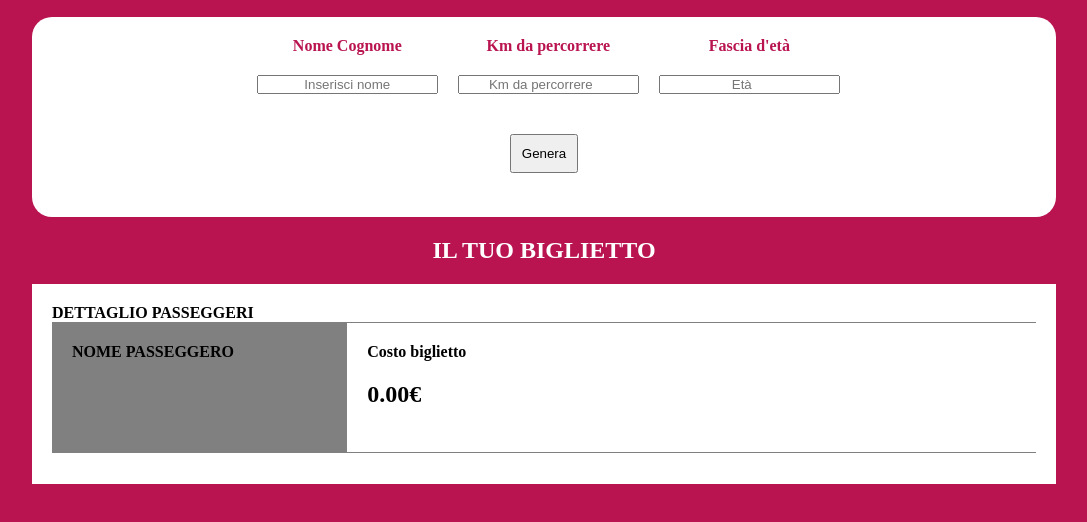
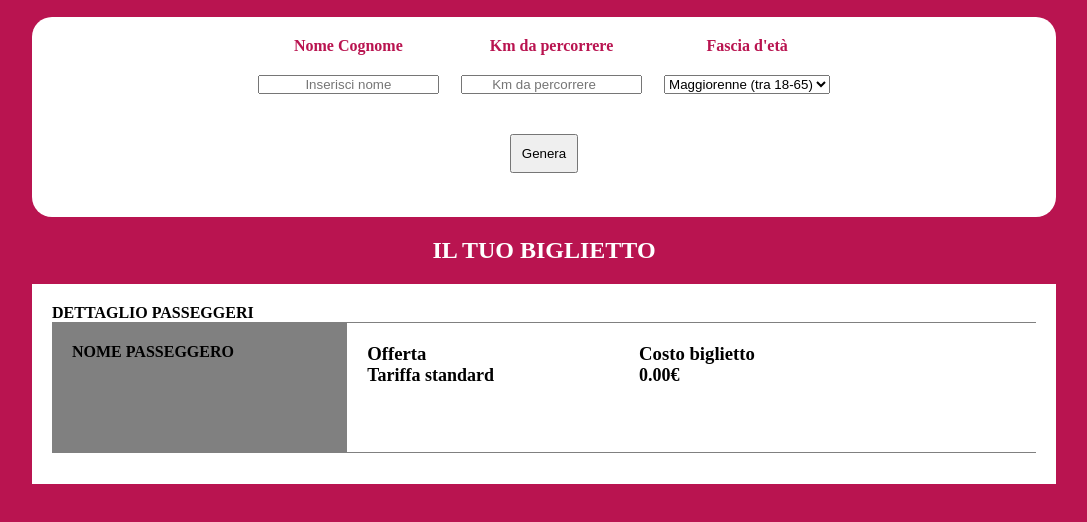
Before and after one commit to fabiodigiacomopepe/js-biglietto-treno-form, a plain HTML site: page index.html in a window 1280 px wide. Both pictures are taken after a click on the button "Genera". Shown: the part 60-582 px from the top of the page, without its empty margins (96-1183 px from the left). Drawn offline with Linux system fonts and the light colour scheme.

Commit message:
Convert userEta input in dropdown menu with option

```diff
--- a/css/style.css
+++ b/css/style.css
@@ -52,6 +52,10 @@ form input {
     margin-top: 20px;
 }
 
+#userEta {
+    margin-top: 20px;
+}
+
 #bottoneInvio {
     padding: 10px;
 }
@@ -84,7 +88,34 @@ form input {
     width: 70%;
 }
 
-#mio_id {
+.infoBiglietto {
+    display: flex;
+    gap: 130px;
+}
+
+.prezzi {
+    display: flex;
+    align-items: center;
+}
+
+#prezzo,
+#prezzoBarrato,
+#tipologiaBiglietto {
     color: black;
     text-align: left;
+    margin-right: 15px;
+    font-size: 18px;
 }
+
+#prezzoBarrato {
+    text-decoration: line-through;
+    font-size: 12px;
+}
+
+.add {
+    display: block;
+}
+
+.remove {
+    display: none;
+}
--- a/index.html
+++ b/index.html
@@ -29,7 +29,11 @@
                 <div>
                     Fascia d'età <br>
                     <form action="#" method="get">
-                        <input id="userEta" type="number" placeholder="Età">
+                            <select name="Fascia età" id="userEta">
+                            <option value="maggiorenne">Maggiorenne (tra 18-65)</option>
+                            <option value="minorenne">Minorenne (0-17)</option>
+                            <option value="old">Old (over 65)</option>
+                        </select>
                     </form>
                 </div>
             </div>
@@ -56,8 +60,19 @@
                     </div>
 
                     <div class="destra">
-                        <h4>Costo biglietto</h4>
-                        <h2 id="mio_id"></h2>
+                        <div class="infoBiglietto">
+                            <div>
+                                <h3>Offerta</h3>
+                                <h4 id="tipologiaBiglietto"></h4>
+                            </div>
+
+                            <div>
+                                <h3>Costo biglietto</h3>
+                                <div class="prezzi">
+                                    <h4 id="prezzo"></h4><h4 id="prezzoBarrato"></h4>
+                                </div>
+                            </div>
+                        </div>
                     </div>
                 </div>
             </div>
--- a/js/main.js
+++ b/js/main.js
@@ -38,21 +38,35 @@ function miaFunzione() {
     // Calcolo prezzo finale
     calcPrice = howKm * euroKm;
 
-    if (userEta < 18) { // sconto minorenni
+    if (userEta === "minorenne") { // sconto minorenni
         finalPrice = calcPrice - (calcPrice * 0.20);
         console.log("prezzo scontato 20% (poichè minorenne) =", finalPrice, "€");
+        document.getElementById("tipologiaBiglietto").innerHTML = "Sconto minorenni";
 
-    } else if (userEta > 65) { // sconto over 65
+    } else if (userEta === "old") { // sconto over 65
         finalPrice = calcPrice - (calcPrice * 0.40);
         console.log("prezzo scontato 40% (poichè over 65) =", finalPrice, "€");
+        document.getElementById("tipologiaBiglietto").innerHTML = "Sconto over 65";
 
     } else { // sconto (nullo) tra 18-65 anni
         finalPrice = calcPrice;
         console.log("prezzo senza sconto (poichè tra 18-65 anni) =", finalPrice, "€");
+        document.getElementById("tipologiaBiglietto").innerHTML = "Tariffa standard";
     }
 
     // Genero messaggio a schermo
-    document.getElementById("mio_id").innerHTML = finalPrice.toFixed(2) + "€";
+
+    const prezzoBarrato = document.querySelector("h4#prezzoBarrato");
+
+    if (userEta === "minorenne" || userEta === "old") { // sconto minorenni
+        document.getElementById("prezzo").innerHTML = finalPrice.toFixed(2) + "€";
+        document.getElementById("prezzoBarrato").innerHTML = calcPrice.toFixed(2) + "€";
+        prezzoBarrato.className = "add";
+    } else {
+        document.getElementById("prezzo").innerHTML = finalPrice.toFixed(2) + "€";
+        prezzoBarrato.className = "remove";
+    }
+
     document.getElementById("mostroNomePasseggero").innerHTML = userName;
 
 }
```
